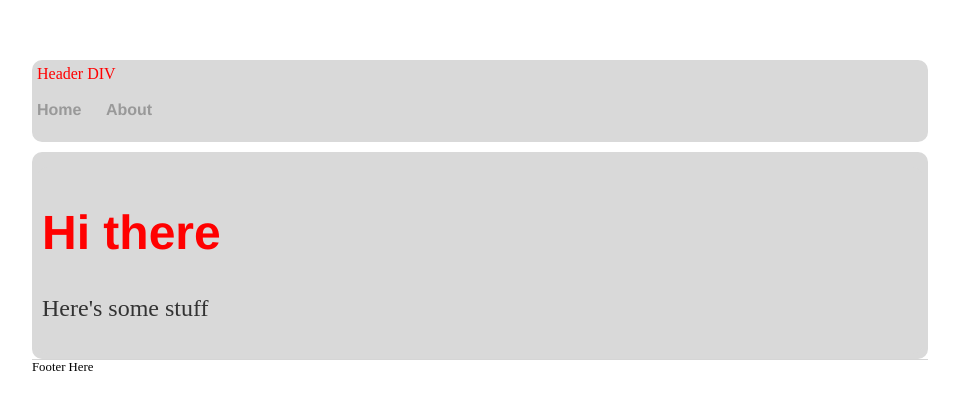
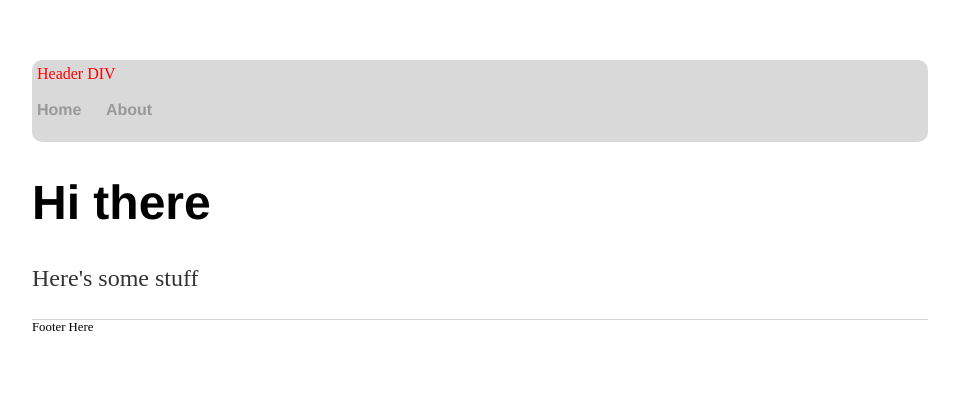
Before and after one commit to thweattm/thweattm.github.io, a Jekyll site: the page built from index.html, in a window 1280 px wide. Shown: the top 410 px of the page, without its empty margins (160-1119 px from the left). Built offline with Jekyll 4.4.1, drawn with Linux system fonts in a browser that asks for light colours.

Commit message:
Update main.css

```diff
--- a/css/main.css
+++ b/css/main.css
@@ -12,7 +12,7 @@ a:hover {
   text-decoration: underline;
 }
 
-div {
+div.header {
   background-color: #d9d9d9;
   border-radius: 10px;
   margin-top:10px;
```
